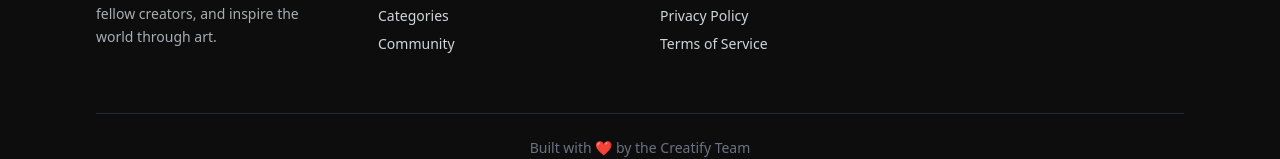
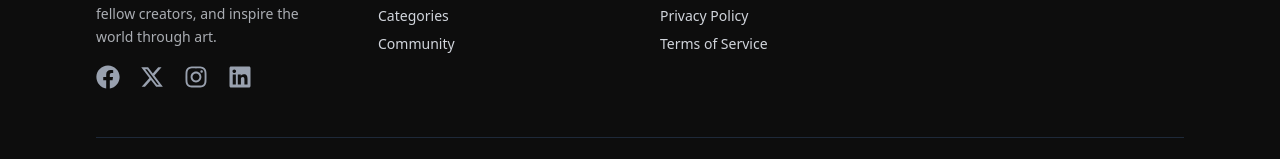
Before and after one commit to ShamimWebDev/creatify-client, a React (Vite) app: page / in a window 1280 px wide. Shown: the part 2527-2686 px from the top of the page. Built offline with nearby package versions, Linux system fonts and the light colour scheme; no server answers.

Commit message:
Added social icons to the footer.

```diff
--- a/src/components/Footer.jsx
+++ b/src/components/Footer.jsx
@@ -1,4 +1,6 @@
 import React from "react";
+import { FaFacebook,  FaInstagram, FaLinkedin } from "react-icons/fa";
+import { FaXTwitter } from "react-icons/fa6";
 
 const Footer = () => {
   return (
@@ -13,11 +15,37 @@ const Footer = () => {
             A creative platform where artists showcase their work, connect with
             fellow creators, and inspire the world through art.
           </p>
-          <div className="flex gap-5 mt-4 text-xl text-gray-400">
-            <i className="ri-facebook-circle-line hover:text-purple-400 transition-all cursor-pointer"></i>
-            <i className="ri-twitter-line hover:text-purple-400 transition-all cursor-pointer"></i>
-            <i className="ri-instagram-line hover:text-purple-400 transition-all cursor-pointer"></i>
-            <i className="ri-linkedin-box-line hover:text-purple-400 transition-all cursor-pointer"></i>
+
+          {/* Social Icons */}
+          <div className="flex gap-5 mt-4 text-2xl text-gray-400">
+            <a
+              href="#"
+              className="hover:text-purple-400 transition-all"
+              aria-label="Facebook"
+            >
+              <FaFacebook />
+            </a>
+            <a
+              href="#"
+              className="hover:text-purple-400 transition-all"
+              aria-label="Twitter"
+            >
+              <FaXTwitter />
+            </a>
+            <a
+              href="#"
+              className="hover:text-purple-400 transition-all"
+              aria-label="Instagram"
+            >
+              <FaInstagram />
+            </a>
+            <a
+              href="#"
+              className="hover:text-purple-400 transition-all"
+              aria-label="LinkedIn"
+            >
+              <FaLinkedin />
+            </a>
           </div>
         </div>
 
--- a/src/pages/Explore.jsx
+++ b/src/pages/Explore.jsx
@@ -53,7 +53,14 @@ const Explore = () => {
     );
   };
 
-  const categories = ["Landscape", "Portrait", "Abstract", "Still Life", "Digital", "Others"];
+  const categories = [
+    "Landscape",
+    "Portrait",
+    "Abstract",
+    "Still Life",
+    "Digital",
+    "Others",
+  ];
 
   return (
     <PageMotion className="p-6 min-h-screen bg-linear-to-br from-[#1e1b4b] via-[#4c1d95] to-[#831843]">
```
